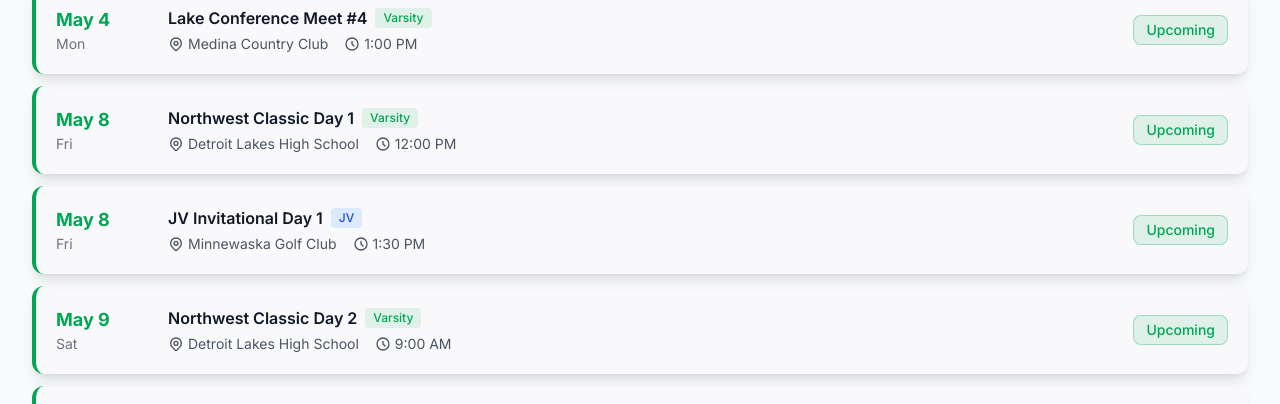
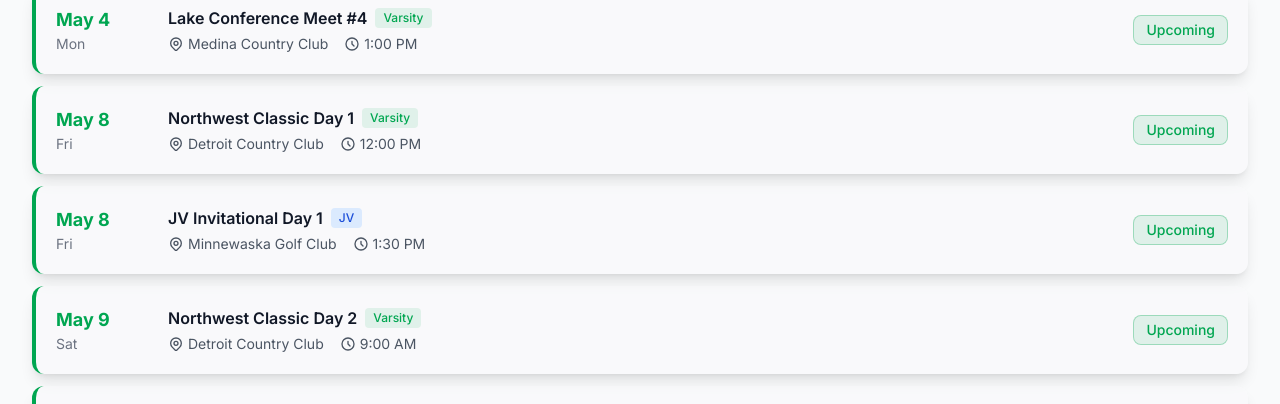
Before and after one commit to rlarson12/edina-golf-website, a React (Vite) app: page /schedule in a window 1280 px wide. Shown: the part 2062-2466 px from the top of the page. Built offline with nearby package versions, Linux system fonts and the light colour scheme.

Commit message:
Revert Detroit Lakes course name to Detroit Country Club

```diff
--- a/public/version.json
+++ b/public/version.json
@@ -1 +1 @@
-{"buildTime":1776126770358}
+{"buildTime":1776126866265}
--- a/src/pages/Schedule.jsx
+++ b/src/pages/Schedule.jsx
@@ -45,8 +45,8 @@ function Schedule() {
     { id: '2026-V9',  date: '2026-05-04', dateFormatted: 'May 4',     event: 'Boys Varsity Invitational',          course: 'Oak Ridge Country Club',     level: 'Varsity', time: '10:00 AM' },
     { id: '2026-V7',  date: '2026-05-04', dateFormatted: 'May 4',     event: 'Spring Lake Park Invitational',      course: 'TPC Twin Cities',            level: 'Varsity', time: '12:00 PM' },
     { id: '2026-V8',  date: '2026-05-04', dateFormatted: 'May 4',     event: 'Lake Conference Meet #4',            course: 'Medina Country Club',        level: 'Varsity', time: '1:00 PM' },
-    { id: '2026-V10', date: '2026-05-08', dateFormatted: 'May 8',     event: 'Northwest Classic Day 1',            course: 'Detroit Lakes High School',  level: 'Varsity', time: '12:00 PM' },
-    { id: '2026-V10b',date: '2026-05-09', dateFormatted: 'May 9',     event: 'Northwest Classic Day 2',            course: 'Detroit Lakes High School',  level: 'Varsity', time: '9:00 AM' },
+    { id: '2026-V10', date: '2026-05-08', dateFormatted: 'May 8',     event: 'Northwest Classic Day 1',            course: 'Detroit Country Club',       level: 'Varsity', time: '12:00 PM' },
+    { id: '2026-V10b',date: '2026-05-09', dateFormatted: 'May 9',     event: 'Northwest Classic Day 2',            course: 'Detroit Country Club',       level: 'Varsity', time: '9:00 AM' },
     { id: '2026-V11', date: '2026-05-11', dateFormatted: 'May 11-12', event: 'Edina Invitational',                 course: 'Oak Ridge Country Club',     level: 'Varsity', isMultiDay: true },
     { id: '2026-V12', date: '2026-05-19', dateFormatted: 'May 19',    event: 'Lake Conference Championship',       course: 'Fox Hollow Golf Club',       level: 'Varsity', time: '8:00 AM' },
     { id: '2026-V13', date: '2026-05-26', dateFormatted: 'May 26-27', event: 'Section 6AAA Championship',          course: 'Meadows at Mystic Lake',     level: 'Varsity', isMultiDay: true },
```
